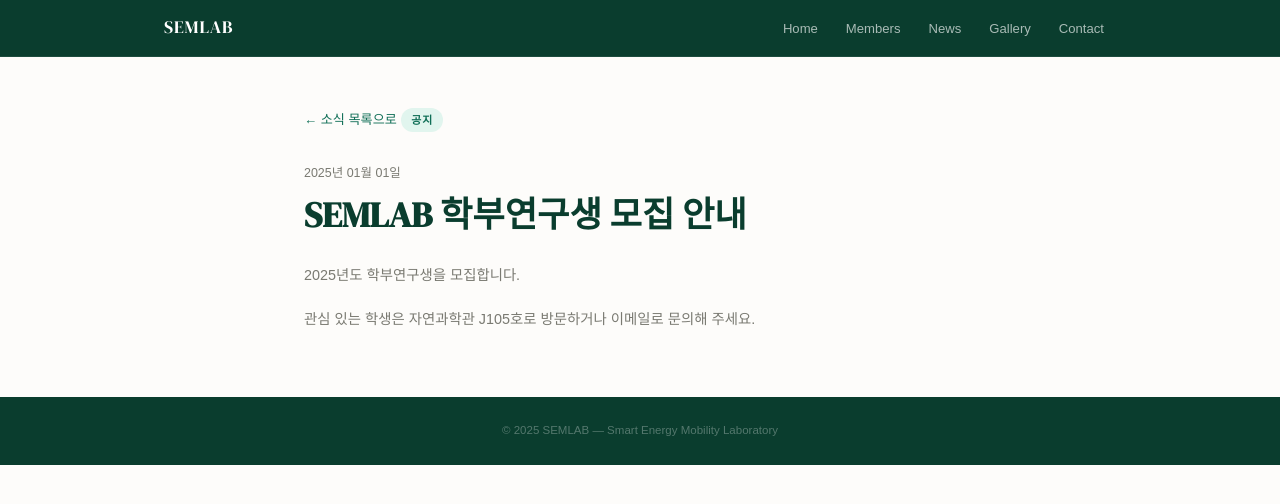
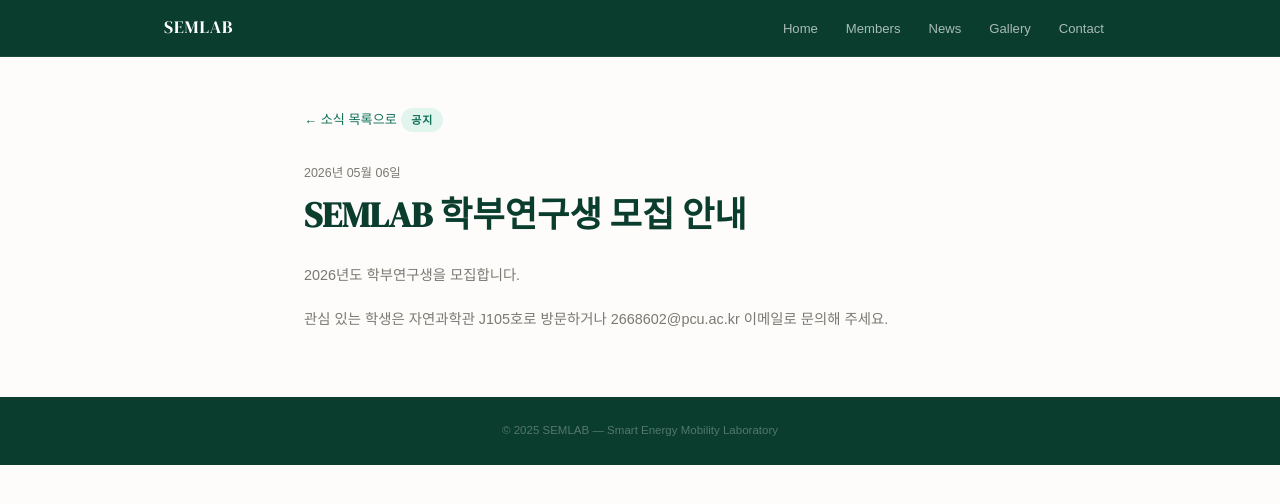
Before and after one commit to ims999916-dot/SEMlab, a Jekyll site: the page built from _posts/2025-01-01-recruit.md, in a window 1280 px wide. Shown: the top 504 px of the page. Built offline with Jekyll 4.4.1, drawn with Linux system fonts in a browser that asks for light colours; some web fonts are replaced.

Commit message:
Update recruitment post for 2026 academic year

```diff
--- a/_posts/2025-01-01-recruit.md
+++ b/_posts/2025-01-01-recruit.md
@@ -1,9 +1,9 @@
 ---
 title: SEMLAB 학부연구생 모집 안내
-date: 2025-01-01
+date: 2026-05-06
 category: 공지
 ---
 
-2025년도 학부연구생을 모집합니다.
+2026년도 학부연구생을 모집합니다.
 
-관심 있는 학생은 자연과학관 J105호로 방문하거나 이메일로 문의해 주세요.
+관심 있는 학생은 자연과학관 J105호로 방문하거나 2668602@pcu.ac.kr 이메일로 문의해 주세요.
```
